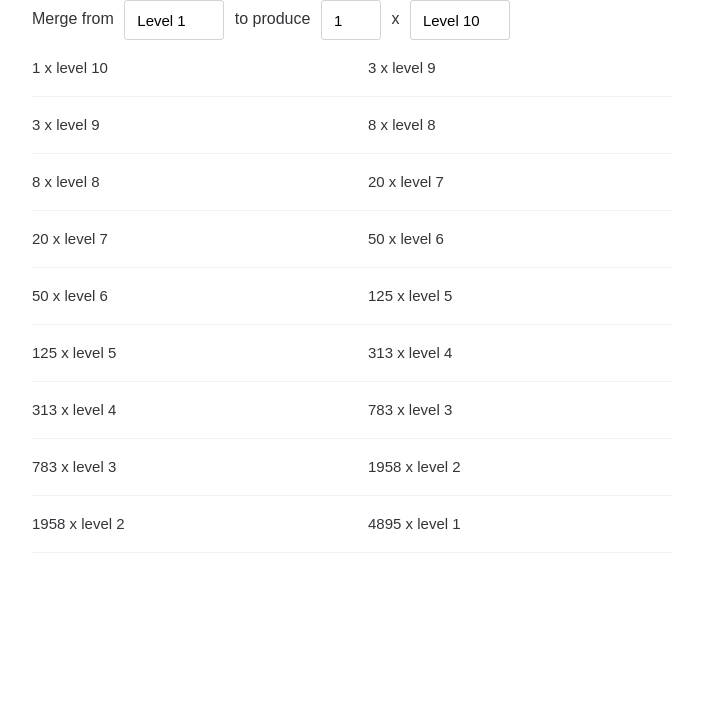
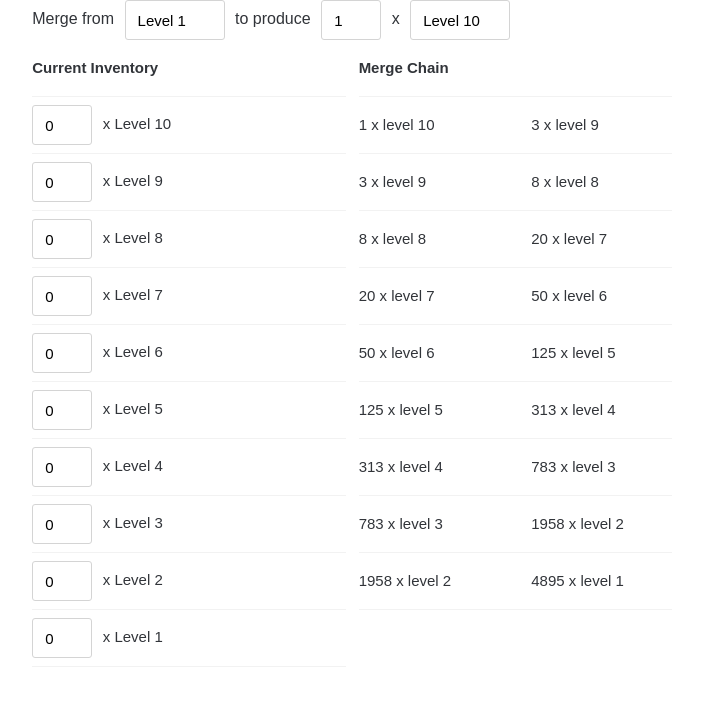
Before and after one commit to Tehl/dragon-calculator, a React app: page / in a window 1280 px wide. Shown: the top 706 px of the page, without its empty margins (288-991 px from the left). Built offline with nearby package versions, Linux system fonts and the light colour scheme.

Commit message:
Use current inventory for merge chain
Calculate merge chain using current inventory values

```diff
--- /dev/null
+++ b/src/actions/inventory.js
@@ -0,0 +1,13 @@
+import { INVENTORY_UPDATED } from "../reducers/inventory";
+
+function setInventoryCount(level, count) {
+  return {
+    type: INVENTORY_UPDATED,
+    payload: {
+      level,
+      count
+    }
+  };
+}
+
+export { setInventoryCount };
--- a/src/components/App.js
+++ b/src/components/App.js
@@ -1,17 +1,23 @@
 import React from "react";
 import Options from "./Options/Container";
+import Inventory from "./Inventory/Container";
 import Results from "./Results/Container";
 
 const App = () => (
-  <div>
-    <div className="row">
-      <div className="col col-6 push-center">
-        <Options />
+  <div className="row">
+    <div className="col col-6 push-center">
+      <div className="row gutters">
+        <div className="col col12">
+          <Options />
+        </div>
       </div>
-    </div>
-    <div className="row">
-      <div className="col col-6 push-center">
-        <Results />
+      <div className="row gutters">
+        <div className="col col-6">
+          <Inventory />
+        </div>
+        <div className="col col-6">
+          <Results />
+        </div>
       </div>
     </div>
   </div>
--- /dev/null
+++ b/src/components/Inventory/Container.js
@@ -0,0 +1,24 @@
+import { connect } from "react-redux";
+import Inventory from "./Inventory";
+import { setInventoryCount } from "../../actions/inventory";
+
+const mapStateToProps = state => {
+  return {
+    fromLevel: state.options.fromLevel,
+    toLevel: state.options.toLevel,
+    currentInventory: state.inventory
+  };
+};
+
+const mapDispatchToProps = dispatch => {
+  return {
+    onInventoryUpdated: (level, count) =>
+      dispatch(setInventoryCount(level, count))
+  };
+};
+
+const InventoryContainer = connect(mapStateToProps, mapDispatchToProps)(
+  Inventory
+);
+
+export default InventoryContainer;
--- /dev/null
+++ b/src/components/Inventory/Inventory.js
@@ -0,0 +1,53 @@
+import React from "react";
+
+import "./Inventory.less";
+
+const InventoryItem = ({ level, count, onChange }) => (
+  <tr>
+    <td className="inventory-item">
+      <input type="text" value={count} onChange={onChange} />
+      <span>x Level {level}</span>
+    </td>
+  </tr>
+);
+
+const Inventory = ({
+  fromLevel,
+  toLevel,
+  currentInventory,
+  onInventoryUpdated
+}) => {
+  const onInventoryValueChanged = level => event => {
+    const value = Number(event.target.value);
+    if (!isNaN(value)) {
+      onInventoryUpdated(level, value);
+    }
+  };
+
+  const items = [];
+  for (let i = toLevel; i >= fromLevel; i -= 1) {
+    items.push(
+      <InventoryItem
+        key={i}
+        level={i}
+        count={currentInventory[i] || 0}
+        onChange={onInventoryValueChanged(i)}
+      />
+    );
+  }
+
+  return (
+    <div className="current-inventory">
+      <table>
+        <thead>
+          <tr>
+            <th>Current Inventory</th>
+          </tr>
+        </thead>
+        <tbody>{items}</tbody>
+      </table>
+    </div>
+  );
+};
+
+export default Inventory;
--- /dev/null
+++ b/src/components/Inventory/Inventory.less
@@ -0,0 +1,11 @@
+.current-inventory {
+  input {
+    display: inline-block;
+    margin: 0 0.7em 0 0;
+    width: 60px;
+  }
+
+  .inventory-item {
+    padding: 8px 0;
+  }
+}
--- a/src/components/Options/Options.js
+++ b/src/components/Options/Options.js
@@ -44,7 +44,11 @@ const Options = ({
         {getAvailableLevels(0)}
       </select>
       <span>to produce</span>
-      <input type="text" value={targetValue} onChange={onTargetValueChangedInternal} />
+      <input
+        type="text"
+        value={targetValue}
+        onChange={onTargetValueChangedInternal}
+      />
       <span>x</span>
       <select value={toLevel} onChange={onToLevelChangedInternal}>
         {getAvailableLevels(fromLevel + 1)}
--- a/src/components/Results/Container.js
+++ b/src/components/Results/Container.js
@@ -12,7 +12,7 @@ const mapStateToProps = state => {
       state.options.targetValue,
       state.options.toLevel,
       state.options.fromLevel,
-      {}
+      state.inventory
     );
   }
 
--- a/src/components/Results/Results.js
+++ b/src/components/Results/Results.js
@@ -1,20 +1,34 @@
 import React from "react";
 
+import "./Results.less";
+
 const Results = ({ steps }) => (
+  <div class="merge-results">
     <table>
+      <thead>
+        <tr>
+          <th>Merge Chain</th>
+          <th />
+        </tr>
+      </thead>
       <tbody>
         {steps.map((step, idx) => (
           <tr key={idx}>
             <td>
+              <span>
                 {step.previousValue} x level {step.previousRadix}
+              </span>
             </td>
             <td>
+              <span>
                 {step.nextValue} x level {step.nextRadix}
+              </span>
             </td>
           </tr>
         ))}
       </tbody>
     </table>
+  </div>
 );
 
 export default Results;
--- /dev/null
+++ b/src/components/Results/Results.less
@@ -0,0 +1,5 @@
+.merge-results {
+  span {
+    white-space: nowrap;
+  }
+}
--- a/src/reducers/app.js
+++ b/src/reducers/app.js
@@ -1,8 +1,10 @@
 import { combineReducers } from "redux";
 import options from "./options";
+import inventory from "./inventory";
 
 const app = combineReducers({
-  options
+  options,
+  inventory
 });
 
 export default app;
--- /dev/null
+++ b/src/reducers/inventory.js
@@ -0,0 +1,20 @@
+const INVENTORY_UPDATED = "INVENTORY_UPDATED";
+
+const defaultState = {};
+
+const inventory = (state = defaultState, action) => {
+  switch (action.type) {
+    case INVENTORY_UPDATED:
+      return {
+        ...state,
+        [action.payload.level]: action.payload.count
+      };
+
+    default:
+      return state;
+  }
+};
+
+export default inventory;
+
+export { INVENTORY_UPDATED };
```
Also changed, not shown: src/index.js (line endings or trailing spaces). Lines whose indentation alone changed are shown as unchanged.
